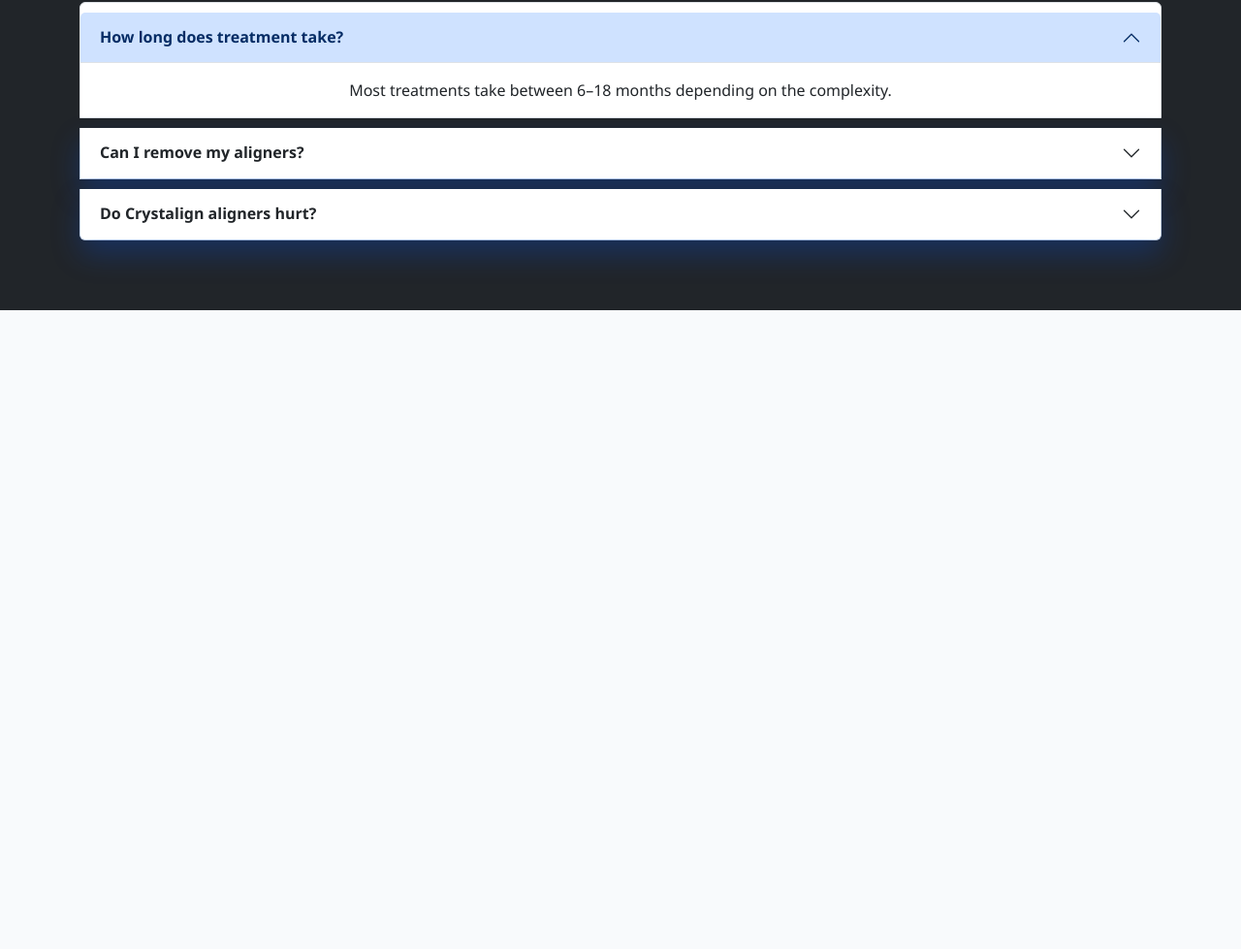
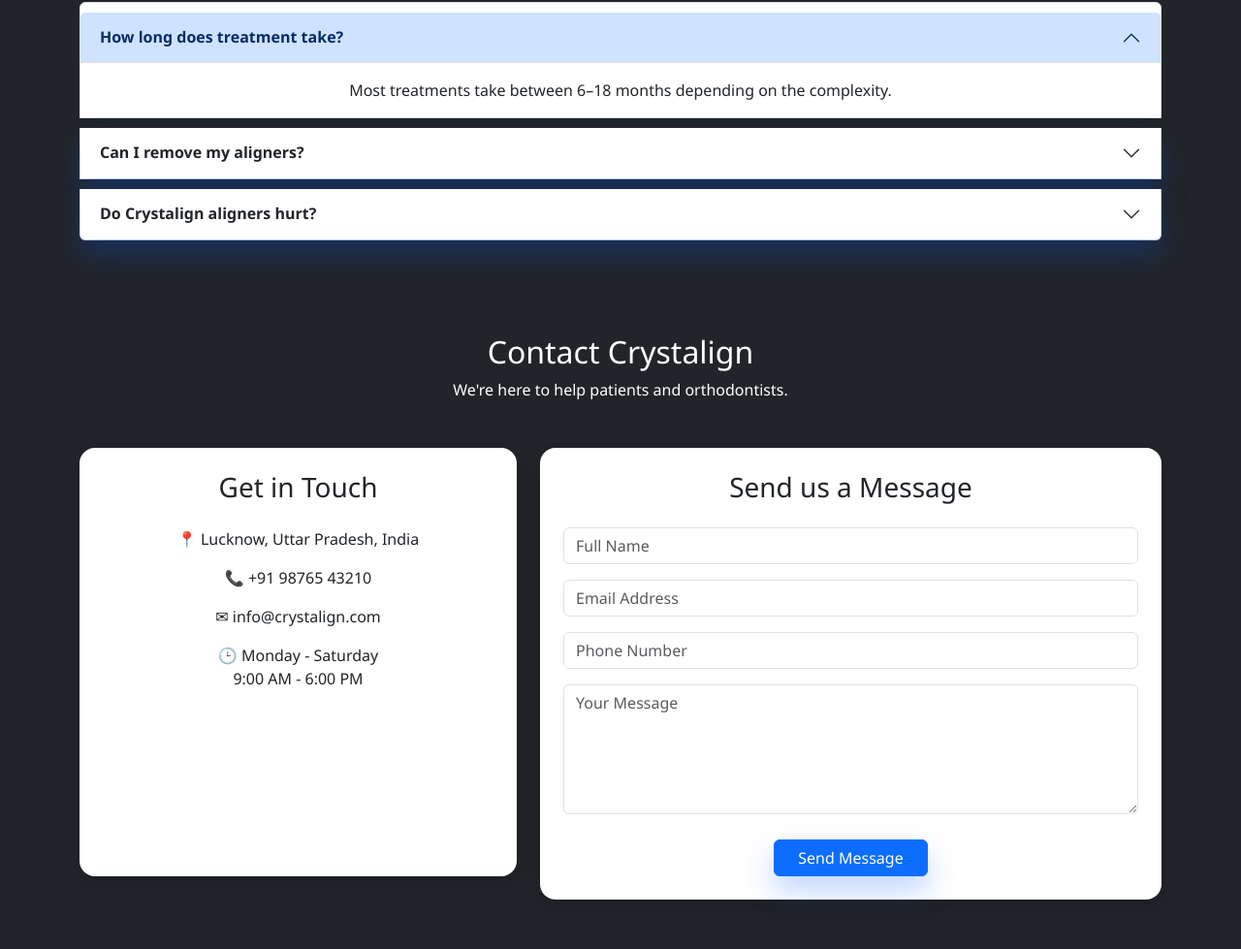
Before and after one commit to crystalign/crystalign, a plain HTML site: page index.html in a window 1280 px wide. Shown: the part 4154-5133 px from the top of the page at 97% size. Before the commit the page ends 4474 px from the top, so only its background shows below. Drawn offline with nearby package versions, Linux system fonts and the light colour scheme.

Commit message:
Update index.html

```diff
--- a/index.html
+++ b/index.html
@@ -398,6 +398,89 @@
     </div>
 
 </section>
+        <section class="container py-5">
+
+    <div class="text-center mb-5">
+        <h2>Contact Crystalign</h2>
+        <p>We're here to help patients and orthodontists.</p>
+    </div>
+
+    <div class="row">
+
+        <!-- Contact Information -->
+        <div class="col-lg-5 mb-4">
+
+            <div class="card shadow border-0 rounded-4 h-100">
+
+                <div class="card-body p-4">
+
+                    <h3>Get in Touch</h3>
+
+                    <p class="mt-4">
+                        📍 Lucknow, Uttar Pradesh, India
+                    </p>
+
+                    <p>
+                        📞 +91 98765 43210
+                    </p>
+
+                    <p>
+                        ✉ info@crystalign.com
+                    </p>
+
+                    <p>
+                        🕒 Monday - Saturday<br>
+                        9:00 AM - 6:00 PM
+                    </p>
+
+                </div>
+
+            </div>
+
+        </div>
+
+        <!-- Contact Form -->
+        <div class="col-lg-7">
+
+            <div class="card shadow border-0 rounded-4">
+
+                <div class="card-body p-4">
+
+                    <h3 class="mb-4">Send us a Message</h3>
+
+                    <form>
+
+                        <div class="mb-3">
+                            <input type="text" class="form-control" placeholder="Full Name">
+                        </div>
+
+                        <div class="mb-3">
+                            <input type="email" class="form-control" placeholder="Email Address">
+                        </div>
+
+                        <div class="mb-3">
+                            <input type="tel" class="form-control" placeholder="Phone Number">
+                        </div>
+
+                        <div class="mb-3">
+                            <textarea class="form-control" rows="5" placeholder="Your Message"></textarea>
+                        </div>
+
+                        <button class="btn btn-primary px-4">
+                            Send Message
+                        </button>
+
+                    </form>
+
+                </div>
+
+            </div>
+
+        </div>
+
+    </div>
+
+</section>
 </footer>
 </body>
 </html>
```
